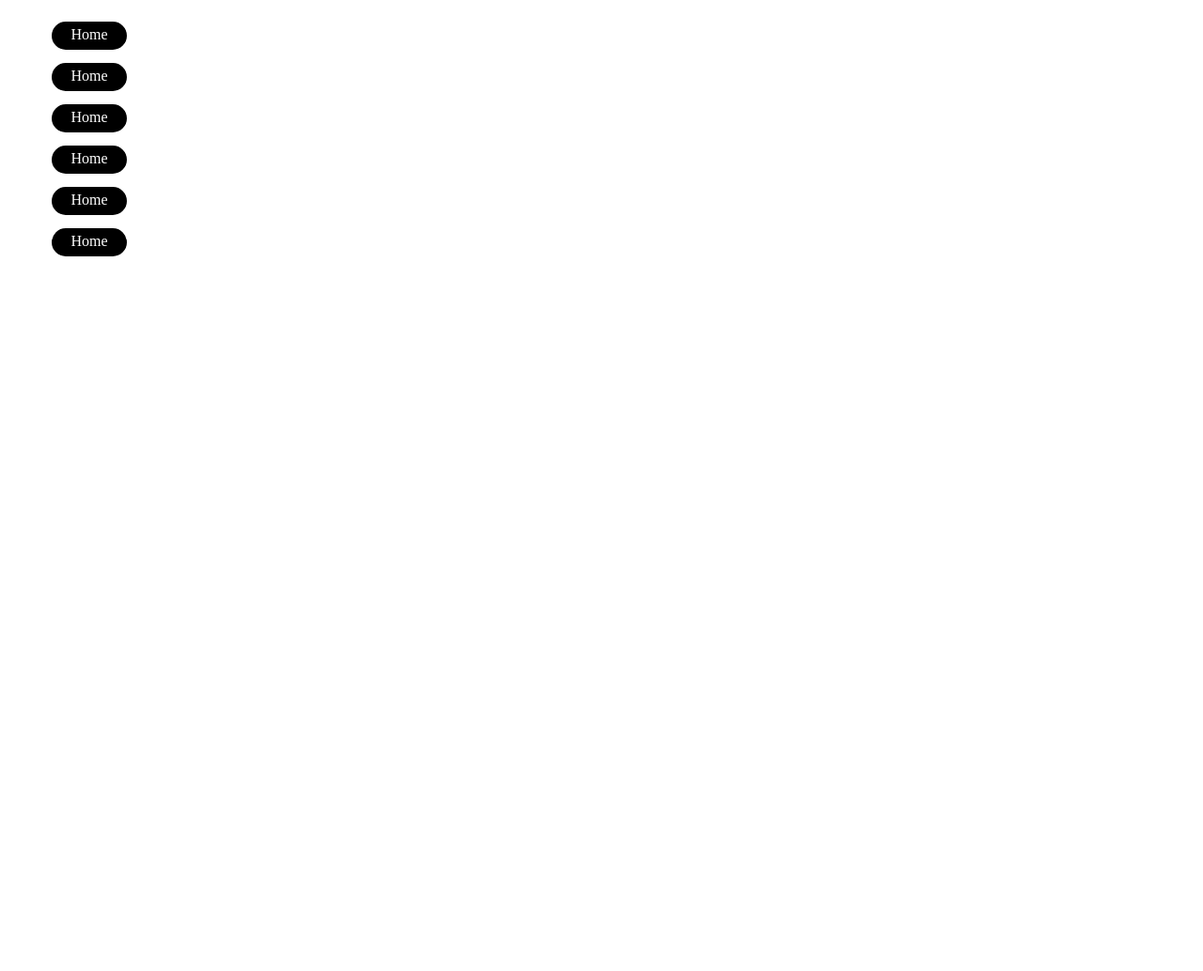
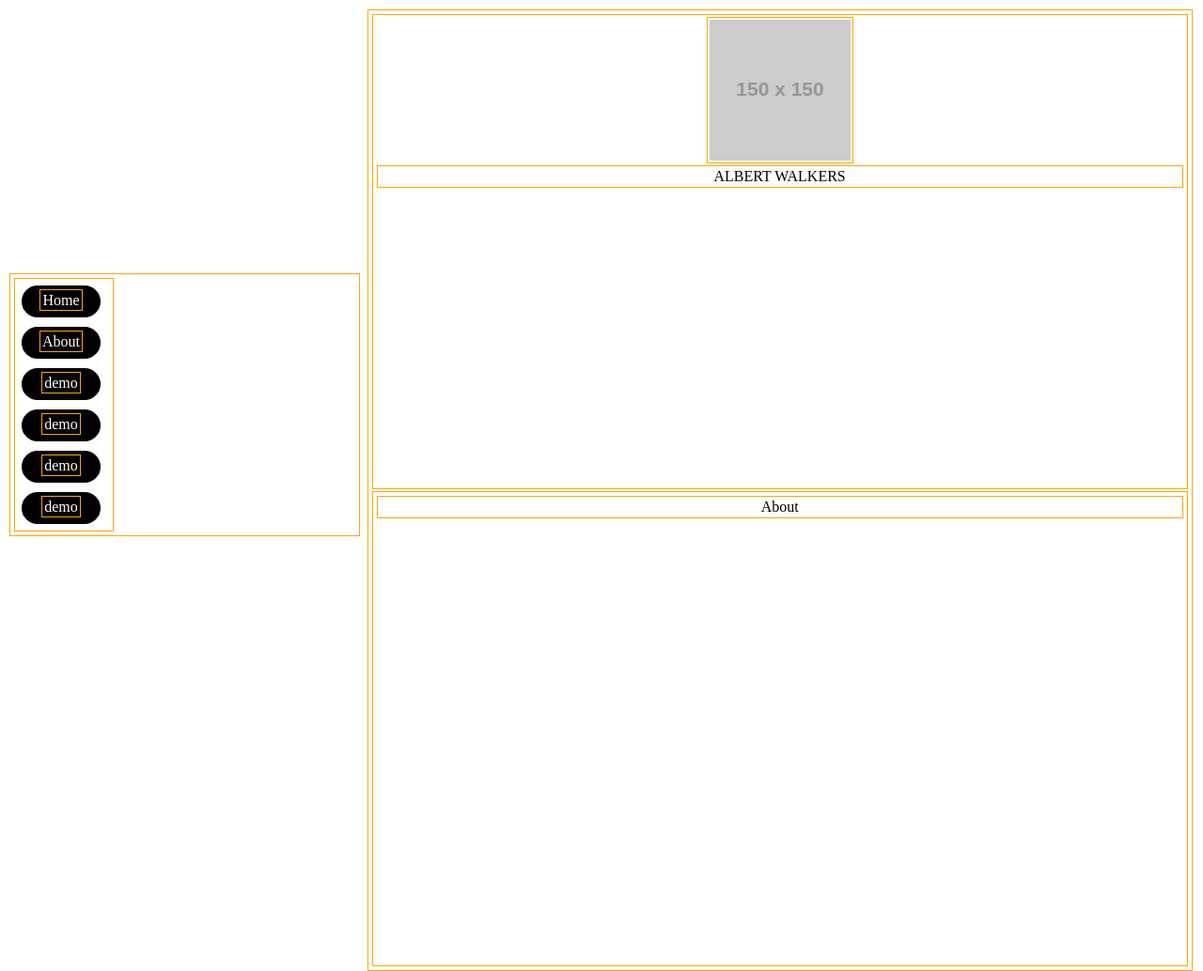
Before and after one commit to Emin-dev/01.27, a plain HTML site: page index.html in a window 1280 px wide. Shown: the whole page at 94% size. Before the commit the page ends 800 px from the top, so only its background shows below. Drawn offline with Linux system fonts and the light colour scheme; placeholder pictures from the web are drawn by us.

Commit message:
content home about

```diff
--- a/index.html
+++ b/index.html
@@ -10,17 +10,21 @@
 <body>
     <div class="menu">
         <ul>
-            <li>Home</li>
-            <li>Home</li>
-            <li>Home</li>
-            <li>Home</li>
-            <li>Home</li>
-            <li>Home</li>
+            <li><a href="#home">Home</a></li>
+            <li><a href="#about">About</a></li>
+            <li><a href="#">demo</a></li>
+            <li><a href="#">demo</a></li>
+            <li><a href="#">demo</a></li>
+            <li><a href="#">demo</a></li>
         </ul>
     </div>
     <div class="content">
-        <div class="home">
-
+        <div id="home" class="height500">
+            <img src="https://via.placeholder.com/150" alt="">
+            <p class="center">ALBERT WALKERS</p>
+        </div>
+        <div id="about" class=" height500">
+            <p class="center">About</p>
         </div>
     </div>
 </body>
--- a/style.css
+++ b/style.css
@@ -1,3 +1,7 @@
+body *{border: 1px solid orange;
+    margin: 2px;
+    padding: 2px;}
+
 li {
     text-align: center;
     border: 2px solid ;
@@ -8,17 +12,34 @@ li {
     height: 20px;
     padding: 5px;
     margin: 5px;
+    color: black;
     background: black;
+}
+a{
     color: white;
+    text-decoration: none;
 
 }
 ul{
-    max-width: 100px;
-    min-width: 66px;
+    display: inline-block;
+    width: 100px;
+
 }
 .menu{
-    width: 30%;
+    display: inline-block;
+    width: 29%;
 }
 .content{
-    width: 70%;
+    display: inline-block;
+    width: 69%;
 }
+.center{
+    text-align: center;
+}
+.height500{
+    height: 500px;
+}
+img{
+    display: block;
+    margin: auto;
+}
```
